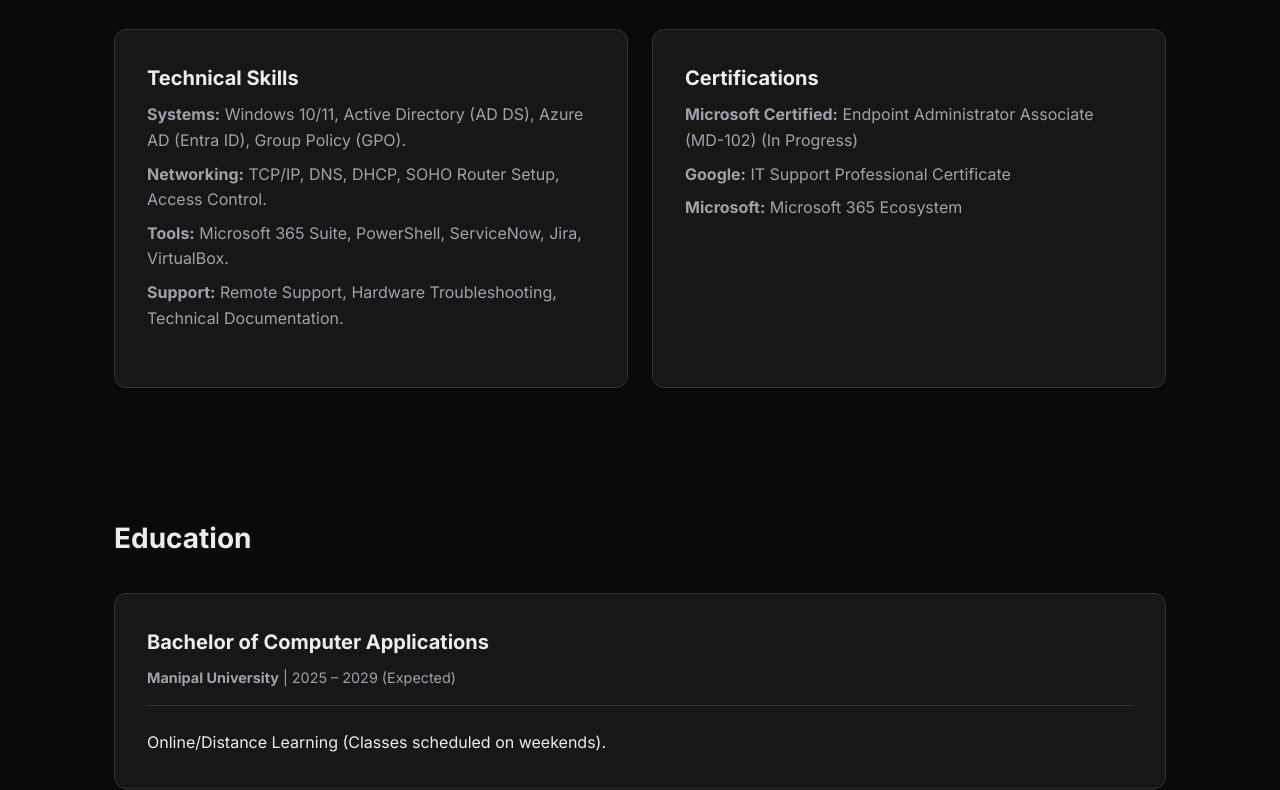
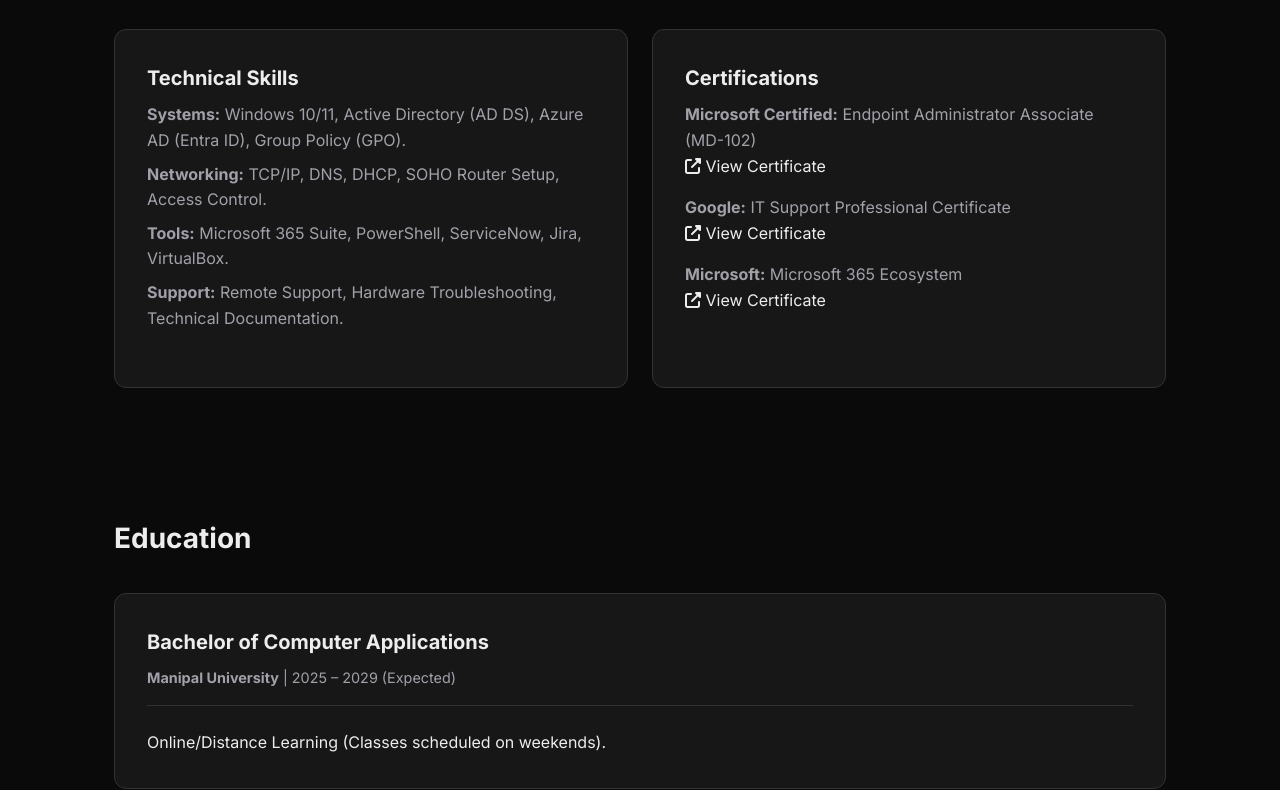
Before and after one commit to hi-its-aayush/webpage, a plain HTML site: page index.html in a window 1280 px wide. Shown: the part 2163-2953 px from the top of the page. Drawn offline with Linux system fonts and the light colour scheme.

Commit message:
Update index.html

```diff
--- a/index.html
+++ b/index.html
@@ -147,9 +147,28 @@
       <div class="card">
         <h3>Certifications</h3>
         <ul class="clean-list">
-          <li><strong>Microsoft Certified:</strong> Endpoint Administrator Associate (MD-102) (In Progress)</li>
-          <li><strong>Google:</strong> IT Support Professional Certificate</li>
-          <li><strong>Microsoft:</strong> Microsoft 365 Ecosystem</li>
+
+          <li style="margin-bottom: 1rem;">
+              <div><strong>Microsoft Certified:</strong> Endpoint Administrator Associate (MD-102)</div>
+              <a href="MD-102.pdf" target="_blank" class="cert-link">
+                  <i class="fas fa-external-link-alt"></i> View Certificate
+              </a>
+          </li>
+
+          <li style="margin-bottom: 1rem;">
+              <div><strong>Google:</strong> IT Support Professional Certificate</div>
+              <a href="Google IT.pdf" target="_blank" class="cert-link">
+                  <i class="fas fa-external-link-alt"></i> View Certificate
+              </a>
+          </li>
+
+          <li style="margin-bottom: 1rem;">
+              <div><strong>Microsoft:</strong> Microsoft 365 Ecosystem</div>
+              <a href="M365.pdf" target="_blank" class="cert-link">
+                  <i class="fas fa-external-link-alt"></i> View Certificate
+              </a>
+          </li>
+
         </ul>
       </div>
     </div>
@@ -209,24 +228,23 @@
 </section>
 
 <section id="arcade" class="fade-in">
-   <div class="game-room-wrapper">
   <div class="container-wide">
     <h2 class="section-title" style="text-align:center; margin-bottom: 0.5rem;">Game Room</h2>
-<p style="text-align:center; color:var(--text-muted); margin-bottom: 2rem;">
+    <p style="text-align:center; color:var(--text-muted); margin-bottom: 0.5rem;">
         Welcome to the fun part !!
     </p>
     <p style="text-align:center; color:var(--text-muted); margin-bottom: 2rem;">
         I have created some simple to play fun games for you to try.
     </p>
 
-
+    <div class="game-room-wrapper">
         <div class="games-row">
 
             <div class="game-box">
                 <h3 style="margin-bottom: 1rem; color: var(--accent);">Speed Grid</h3>
 
                 <p id="grid-intro" style="color:var(--text-muted); margin-bottom:1.5rem; font-size: 0.9rem;">
-                    Number from 1 to 16 will be randomly layed out, tap them in order as quickly as possible
+                    Numbers from 1 to 16 will be randomly laid out, tap them in order as quickly as possible.
                 </p>
 
                 <div style="display: flex; justify-content: center; gap: 10px; margin-bottom: 1rem;">
@@ -260,8 +278,9 @@
                 <button id="mem-restart" style="margin-top: 2rem;">Reset Memory</button>
             </div>
 
-        </div> </div> </div>
-</section>
+        </div>
+    </div> </div> </section>
+
 <footer>
     © 2026 Aayush Acharya — All Rights Reserved. Created and hosted in GitHub
 </footer>
```
Lines whose indentation alone changed are shown as unchanged.
